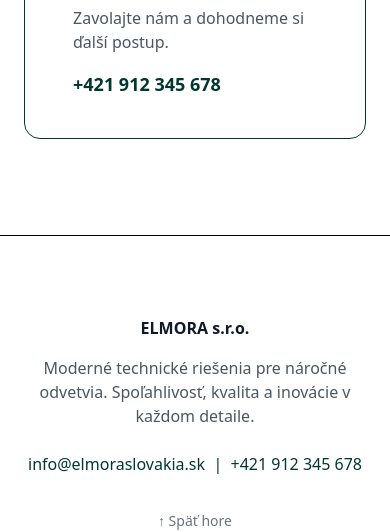
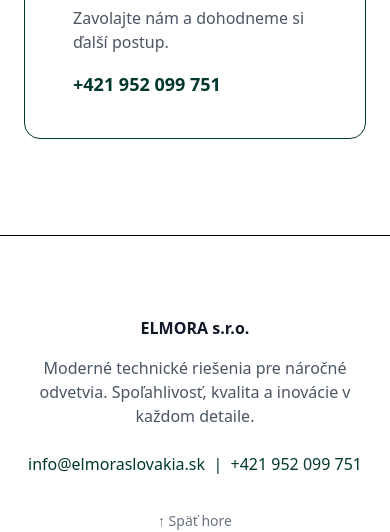
Before and after one commit to FLPstudio003/elmora-website, a Next.js app: page /home in a window 390 px wide. Shown: the part 4173-4705 px from the top of the page. Built offline with nearby package versions, Linux system fonts and the light colour scheme.

Commit message:
update phone number

```diff
--- a/pages/home.tsx
+++ b/pages/home.tsx
@@ -190,7 +190,7 @@
                   Zavolajte nám a dohodneme si ďalší postup.
                 </p>
                 <p className="text-lg font-semibold text-[#01382E]">
-                  +421 912 345 678
+                  +421 952 099 751
                 </p>
               </div>
             </div>
@@ -210,7 +210,7 @@
             </p>
 
             <p className="text-[#01382E] font-medium mb-8">
-              info@elmoraslovakia.sk &nbsp;|&nbsp; +421 912 345 678
+              info@elmoraslovakia.sk &nbsp;|&nbsp; +421 952 099 751
             </p>
 
             <ScrollLink
```
